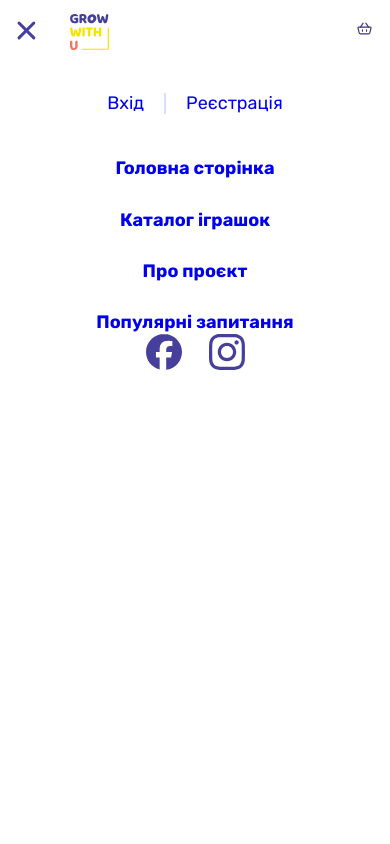
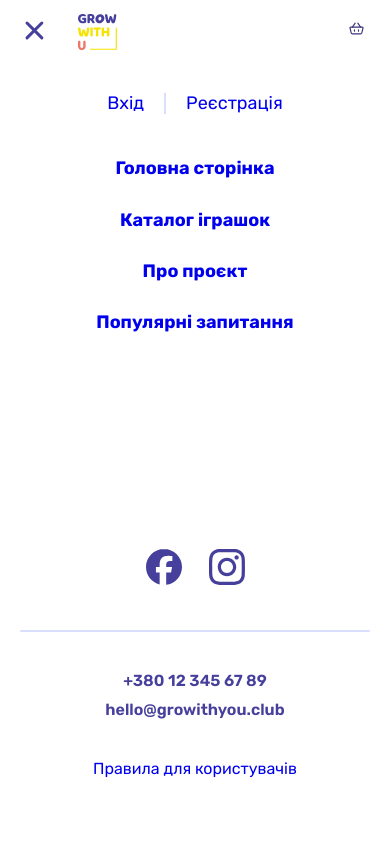
Before and after one commit to Vi7ality/igrashki, a React (Vite) app: page / in a window 390 px wide. Both pictures are taken after a click on the button 34 px from the left and 24 px from the top of the page. Shown: the top 844 px of the page. Built offline with nearby package versions, Linux system fonts and the light colour scheme.

Commit message:
Mobile menu styles updated

```diff
--- a/src/shared/Header/components/MobileMenu/MobileMenu.styled.ts
+++ b/src/shared/Header/components/MobileMenu/MobileMenu.styled.ts
@@ -4,8 +4,6 @@ import styled from "styled-components";
 export const MobileMenuSection = styled.section`
   box-sizing: border-box;
   position: fixed;
-  padding-right: 12px;
-  padding-left: 12px;
   background-color: white;
   background-repeat: no-repeat;
   background-size: contain;
@@ -26,8 +24,22 @@ export const MobileMenuSection = styled.section`
     opacity: 1;
     height: 100vh;
     width: 100vw;
+    overflow: auto;
     visibility: visible;
   }
+`;
+
+export const MenuContainer = styled.div`
+  margin: 0 auto;
+  padding-right: 10px;
+  padding-left: 10px;
+  padding-bottom: 65px;
+  width: 370px;
+
+  display: flex;
+  flex-direction: column;
+  height: 100%;
+  justify-content: space-between;
 `;
 
 export const HeaderMb = styled.div`
@@ -54,34 +66,65 @@ export const AuthContainer = styled.div`
   display: flex;
   justify-content: center;
   margin-bottom: 44px;
-`
+`;
 
 export const RegisterLink = styled(NavLink)`
   font-size: 18px;
   padding-left: 20px;
-border-left: 2px solid #D8DEFB
-;
-`
+  border-left: 2px solid #d8defb;
+`;
 
 export const NavList = styled.ul`
   display: flex;
   flex-direction: column;
   align-items: center;
   gap: 30px;
+
+  margin-bottom: 20px;
 `;
 
 export const NavLinkStyled = styled(NavLink)`
   font-size: 18px;
   font-weight: 700;
-`
+`;
 
 export const SocialMediaList = styled.ul`
   display: flex;
   justify-content: center;
   gap: 27px;
-`
+
+  margin-top: auto;
+  margin-bottom: 40px;
+`;
 export const IconSocial = styled.svg`
   width: 36px;
   height: 36px;
-fill: ${props => props.theme.colors.baseBlue};
-`
+  fill: ${(props) => props.theme.colors.baseBlue};
+`;
+
+export const MenuBottom = styled.div`
+  display: flex;
+  flex-direction: column;
+  align-items: center;
+  gap: 40px;
+
+  &::before {
+    content: "";
+    width: 350px;
+    height: 2px;
+
+    background-color: #d8defb;
+    border-radius: 16px;
+  }
+`;
+export const ContactList = styled.ul`
+  display: flex;
+  flex-direction: column;
+  align-items: center;
+  gap: 10px;
+`;
+
+export const ContactLink = styled.a`
+  font-weight: 600;
+  color: ${(props) => props.theme.colors.baseBlue};
+`;
--- a/src/shared/Header/components/MobileMenu/index.tsx
+++ b/src/shared/Header/components/MobileMenu/index.tsx
@@ -2,10 +2,14 @@ import { NavLink } from "react-router-dom";
 import CartButton from "../CartButton";
 import {
   AuthContainer,
+  ContactLink,
+  ContactList,
   FlexWrap,
   HeaderMb,
   IconClose,
   IconSocial,
+  MenuBottom,
+  MenuContainer,
   MobileMenuSection,
   NavLinkStyled,
   NavList,
@@ -14,15 +18,14 @@ import {
 } from "./MobileMenu.styled";
 import icons from "../../../../assets/icons.svg";
 import darkLogo from "../../../../assets/logo-dark.svg";
-import { useEffect } from "react";
+import { MouseEventHandler, useEffect } from "react";
 
 type Props = {
-  handleMenuClick: void;
+  handleMenuClick: MouseEventHandler;
   openState: boolean;
-}
+};
 
-const MobileMenu = ({ handleMenuClick, openState } : Props) => {
-
+const MobileMenu = ({ handleMenuClick, openState }: Props) => {
   useEffect(() => {
     if (openState) {
       const scrollY = window.scrollY;
@@ -37,6 +40,7 @@ const MobileMenu = ({ handleMenuClick, openState } : Props) => {
   }, [openState]);
   return (
     <MobileMenuSection className={openState ? "open" : ""}>
+      <MenuContainer>
         <HeaderMb>
           <FlexWrap>
             <button onClick={handleMenuClick}>
@@ -70,6 +74,7 @@ const MobileMenu = ({ handleMenuClick, openState } : Props) => {
             </li>
           </NavList>
         </nav>
+
         <SocialMediaList>
           <li>
             <a
@@ -94,6 +99,20 @@ const MobileMenu = ({ handleMenuClick, openState } : Props) => {
             </a>
           </li>
         </SocialMediaList>
+        <MenuBottom>
+          <ContactList>
+            <li>
+              <ContactLink href="tel:+380123456789">+380 12 345 67 89</ContactLink>
+            </li>
+            <li>
+              <ContactLink href="mailto:hello@growithyou.club">hello@growithyou.club</ContactLink>
+            </li>
+          </ContactList>
+          <a href="/user_terms&conditions.pdf" target="_blank" rel="noreferrer nofollow noopener">
+            Правила для користувачів
+          </a>
+        </MenuBottom>
+      </MenuContainer>
     </MobileMenuSection>
   );
 };
```
Lines whose indentation alone changed are shown as unchanged.
